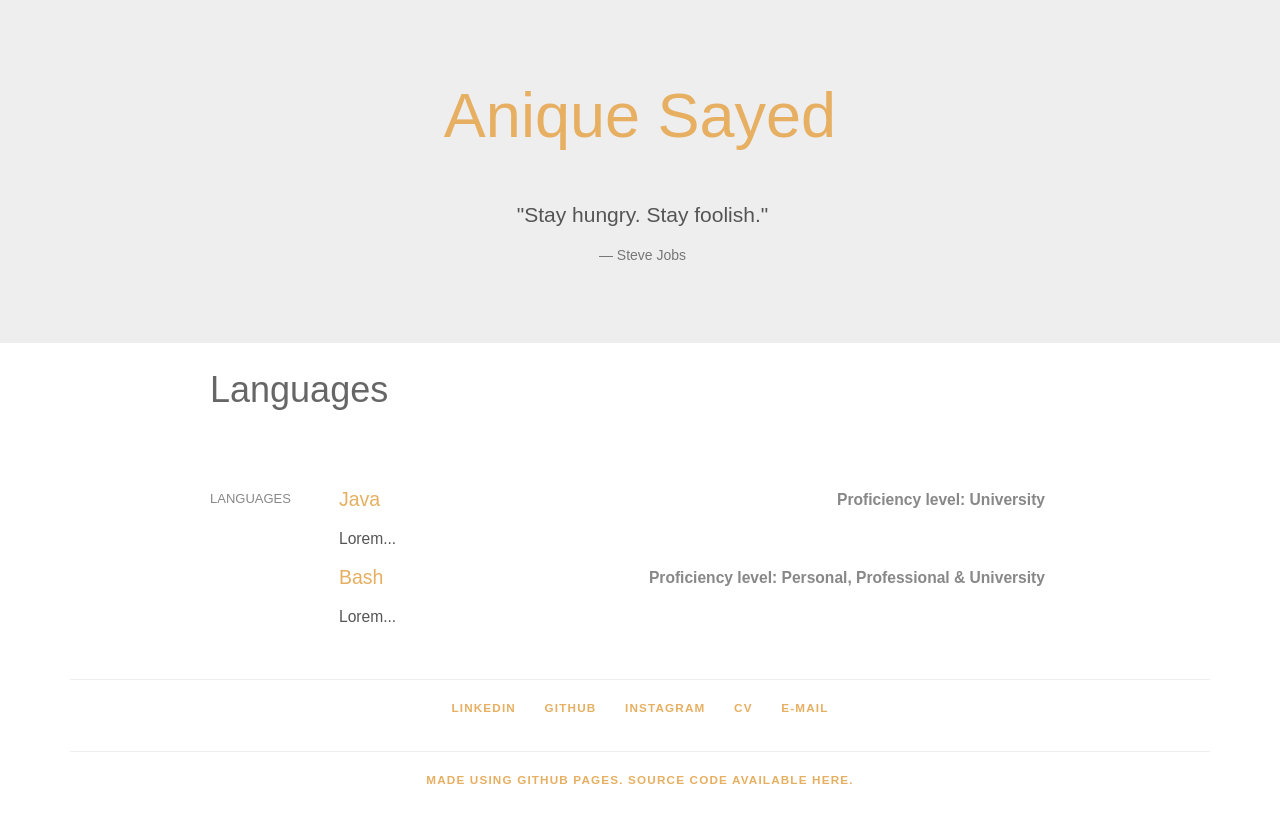
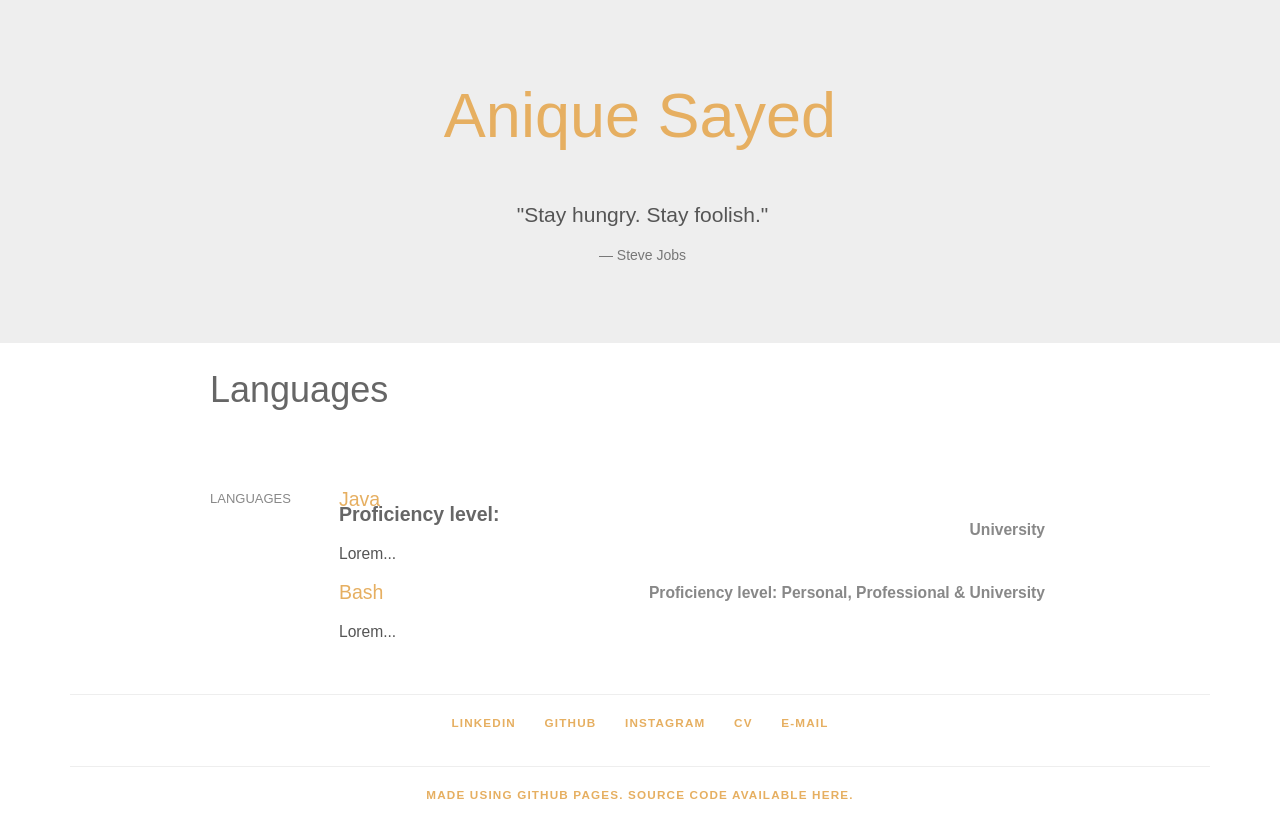
Before and after one commit to aniquesayed/aniquesayed.github.io, a Jekyll site: the page built from languages.html, in a window 1280 px wide. Shown: the top 838 px of the page. Built offline with Jekyll 4.4.1, drawn with Linux system fonts in a browser that asks for light colours; some web fonts are replaced.

Commit message:
adding languages page

```diff
--- a/languages.html
+++ b/languages.html
@@ -15,7 +15,7 @@ title: Anique Sayed - Languages
       </aside>
 
       <article>
-      <h3><a href="https://www.bt.com" target="_blank">Java</a><div class="date">Proficiency level: University</div></h3>
+      <h3><a href="https://www.bt.com" target="_blank">Java</a><div>Proficiency level: </div><div class="date">University</div></h3>
         <p>Lorem...</p>
     </article>
 
```
